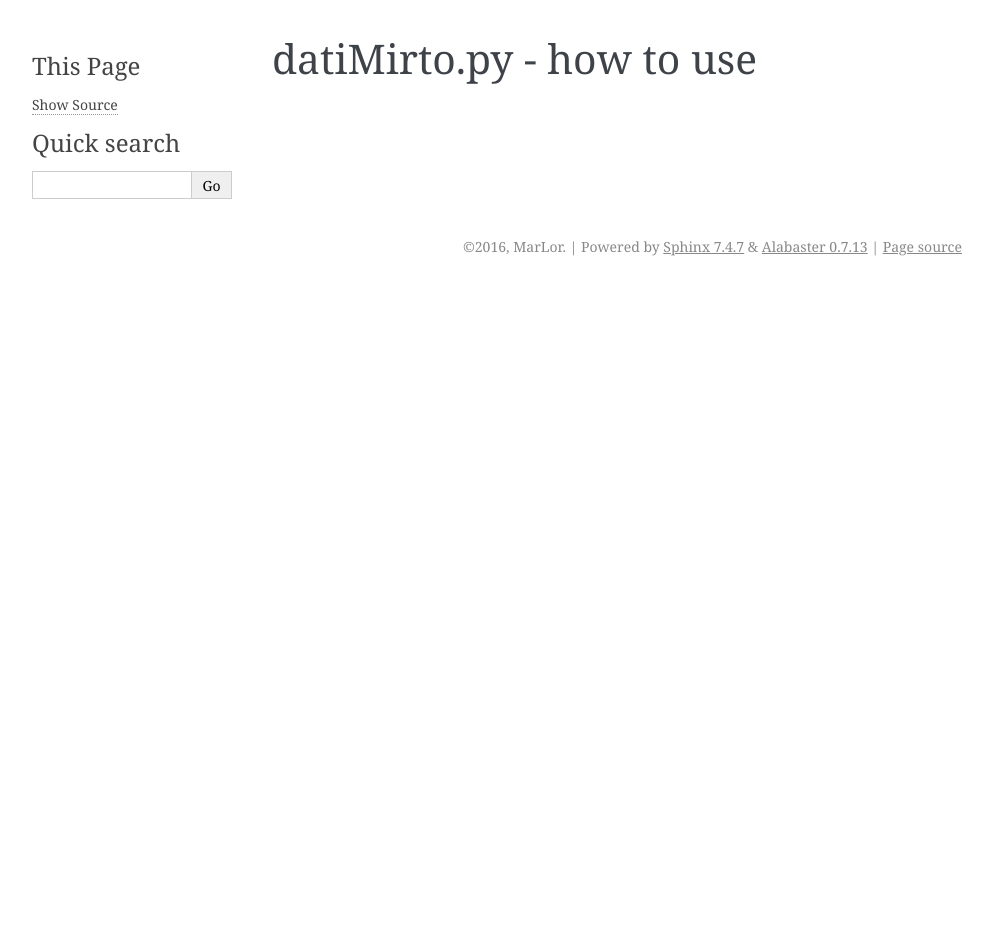
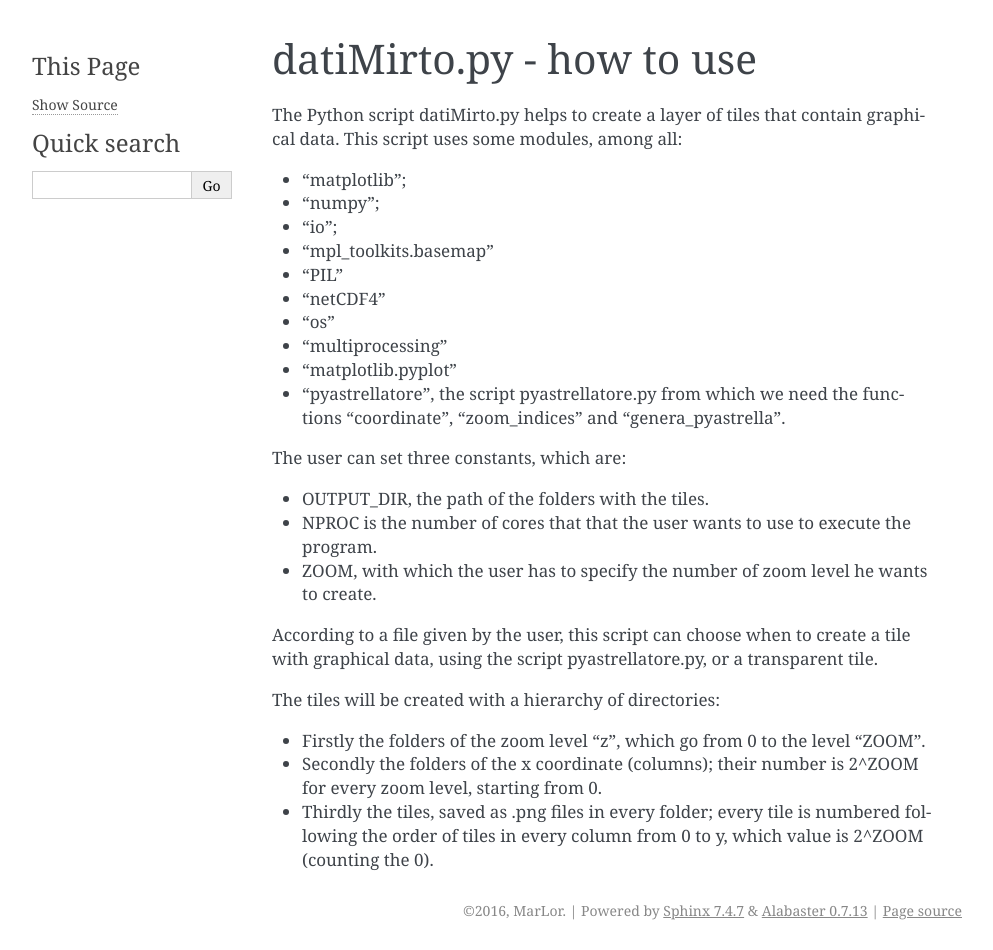
Before and after one commit to martinaurizio/Pyastrelle, a Sphinx documentation site: the page built from doc/source/datiMirto.rst, in a window 1280 px wide. Shown: the whole page, without its empty margins (148-1141 px from the left). Built offline with Sphinx 7.4.7, drawn with Linux system fonts in a browser that asks for light colours; before the commit the page ends 900 px from its top, so only the background shows below that.

Commit message:
Documentazione sintetica sull'utilizzo degli script e sulla creazione della pagina html usando Leaflet per visualizzare la mappa

```diff
--- a/doc/source/datiMirto.rst
+++ b/doc/source/datiMirto.rst
@@ -1,2 +1,33 @@
 datiMirto.py - how to use
 =========================================
+
+The Python script datiMirto.py helps to create a layer of tiles that contain
+graphical data.
+This script uses some modules, among all:
+
+- "matplotlib";
+- "numpy";
+- "io";
+- "mpl_toolkits.basemap"
+- "PIL"
+- "netCDF4"
+- "os"
+- "multiprocessing"
+- "matplotlib.pyplot"
+- "pyastrellatore", the script pyastrellatore.py from which we need the functions "coordinate", "zoom_indices" and "genera_pyastrella".
+
+The user can set three constants, which are:
+
+- OUTPUT_DIR, the path of the folders with the tiles.
+- NPROC is the number of cores that that the user wants to use to execute the program.
+- ZOOM, with which the user has to specify the number of zoom level he wants to create.
+
+
+According to a file given by the user, this script can choose when to create a tile
+with graphical data, using the script pyastrellatore.py,  or a transparent tile.
+
+The tiles will be created with a hierarchy of directories:
+
+- Firstly the folders of the zoom level “z”, which go from 0 to the level “ZOOM”.
+- Secondly the folders of the x coordinate (columns); their number is 2^ZOOM for every zoom level, starting from 0.
+- Thirdly the tiles, saved as .png files in every folder; every tile is numbered following the order of tiles in every column from 0 to y, which value is 2^ZOOM (counting the 0).
--- a/doc/source/index.rst
+++ b/doc/source/index.rst
@@ -13,6 +13,7 @@ Contents:
 
    pyastrellatore
    datiMirto
+   map
 
 Indices and tables
 ==================
--- a/doc/source/pyastrellatore.rst
+++ b/doc/source/pyastrellatore.rst
@@ -4,7 +4,7 @@ pyastrellatore.py - how to use
 The Python script pyastrellatore.py helps to create some sequences of
 tiles, ordered and organized in folders, that can be used for Leaflet, a
 JavaScript library to visualize a geographical map using some tiles.
-This script uses some modules, between which
+This script uses some modules, among all:
 
 - "os";
 - "io";
@@ -19,7 +19,7 @@ There are three constants to set, according to the user preferences.
 
 - BASEWIDTH is the width of the image base after its resize. The default value is 256; in this way the tiles will be created with a width of 256 pixel and the height of 127 pixel.
 - OUTPUT_DIR is the path of the directory with which will be saved the tiles.
-- NPROC is the number of cores that the user want to use to execute the program.
+- NPROC is the number of cores that the user wants to use to execute the program.
 - ZOOM, with which the user has to specify the number of zoom level he wants to create.
 
 Interestingly, the resolution of the map changes with the zoom level.
```
Also changed, not shown: doc/source/map.rst (added, +61 -0 lines).
